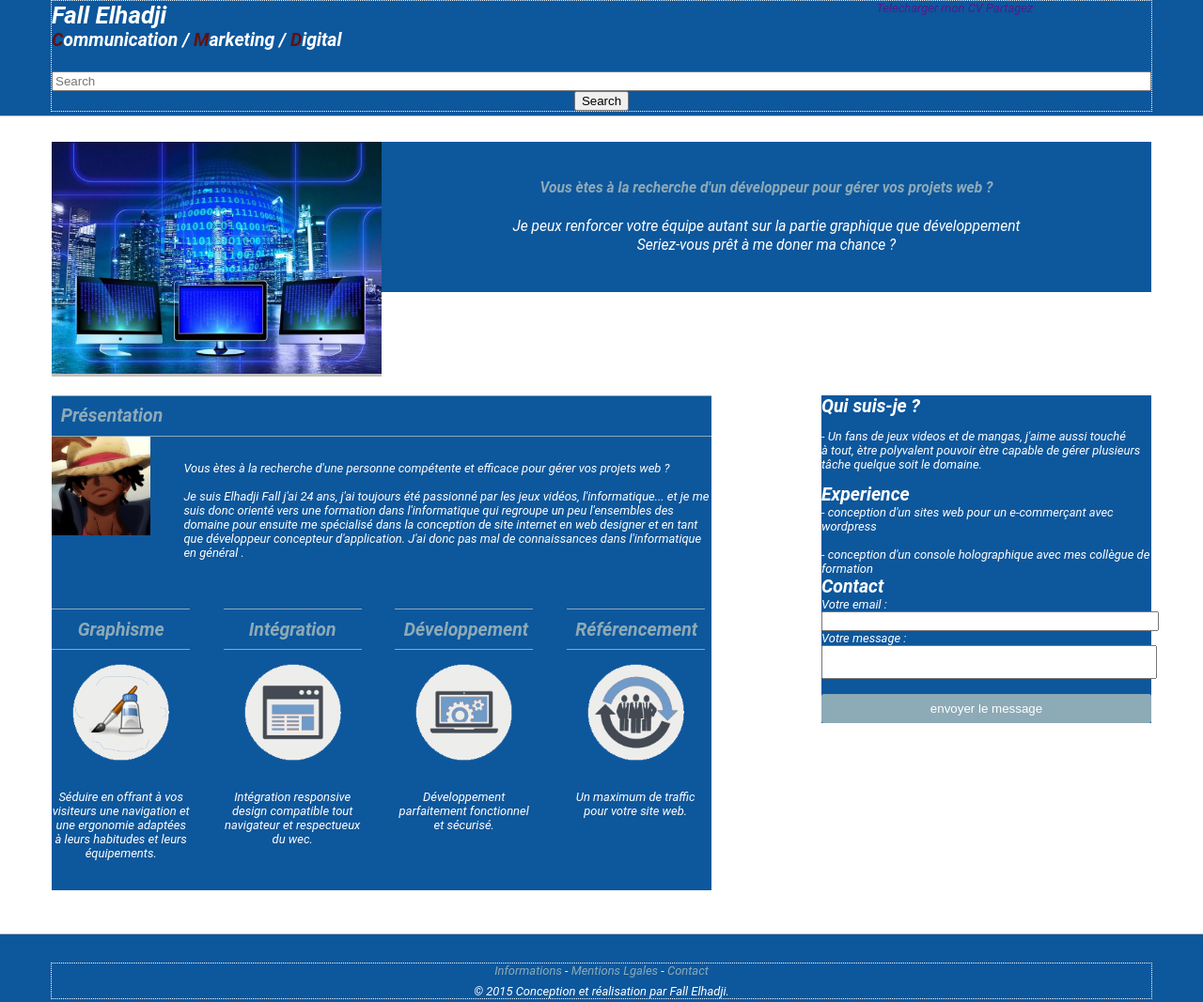
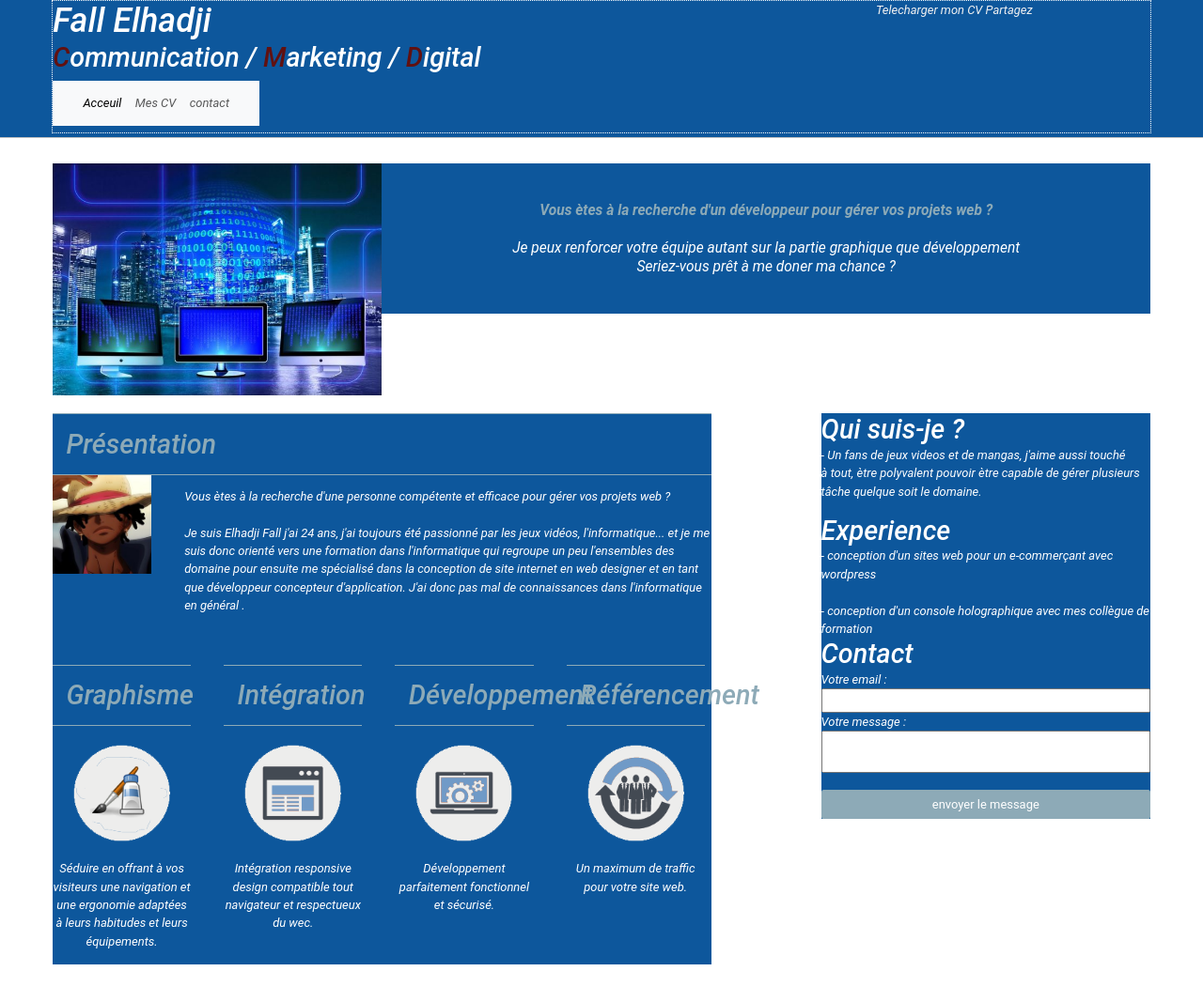
Before and after one commit to elhadjifall98/portefolio, a plain HTML site: page index.html in a window 1280 px wide. Shown: the top 1067 px of the page at 94% size. Drawn offline with nearby package versions, Linux system fonts and the light colour scheme.

Commit message:
nouvelle maj

```diff
--- a/index.html
+++ b/index.html
@@ -4,6 +4,8 @@
     <meta charset="UTF-8">
     <meta http-equiv="X-UA-Compatible" content="IE=edge">
     <meta name="viewport" content="width=device-width, initial-scale=1.0">
+    <link href="https://cdn.jsdelivr.net/npm/bootstrap@5.3.0/dist/css/bootstrap.min.css" rel="stylesheet" integrity="sha384-9ndCyUaIbzAi2FUVXJi0CjmCapSmO7SnpJef0486qhLnuZ2cdeRhO02iuK6FUUVM" crossorigin="anonymous">
+    <script defer src="https://cdn.jsdelivr.net/npm/bootstrap@5.3.0/dist/js/bootstrap.bundle.min.js" integrity="sha384-geWF76RCwLtnZ8qwWowPQNguL3RmwHVBC9FhGdlKrxdiJJigb/j/68SIy3Te4Bkz" crossorigin="anonymous"></script>
     <title>mon site</title>
     <link rel="stylesheet" href="style.css">
 </head>
@@ -21,18 +23,32 @@
                 <a href="">Partagez</a>
             </div>
             <div class="clear"></div>
-            <nav>
-                <ul>
-                    <nav class="navbar navbar-expand-lg navbar-light bg-light">
-                          <form class="form-inline my-2 my-lg-0">
-                            <input class="form-control mr-sm-2" type="search" placeholder="Search" aria-label="Search">
-                            <button class="btn btn-outline-success my-2 my-sm-0" type="submit">Search</button>
-                          </form>
-                        </div>
-                      </nav>
-                </ul>
-            </nav>
-        </div>
+            <div class="navbar">
+                <nav class="navbar navbar-expand-lg bg-body-tertiary">
+                    <div class="container-fluid">
+                      <a class="navbar-brand" href="#"></a>
+                      <button class="navbar-toggler" type="button" data-bs-toggle="collapse" data-bs-target="#navbarNav" aria-controls="navbarNav" aria-expanded="false" aria-label="Toggle navigation">
+                        <span class="navbar-toggler-icon"></span>
+                      </button>
+                      <div class="collapse navbar-collapse" id="navbarNav">
+                        <ul class="navbar-nav">
+                          <li class="nav-item">
+                            <a class="nav-link active" aria-current="page" href="#">Acceuil</a>
+                          </li>
+                          <li class="nav-item">
+                            <a class="nav-link" href="#">Mes CV</a>
+                          </li>
+                          <li class="nav-item">
+                            <a class="nav-link" href="#">contact</a>
+                          </li>
+                          <li class="nav-item">
+                            <a class="nav-link disabled"></a>
+                          </li>
+                        </ul>
+                      </div>
+                    </div>
+                  </nav>
+                </div>
     </header>
     <section>
         <div class="conteneur">
--- a/style.css
+++ b/style.css
@@ -162,6 +162,9 @@ padding: 0.5em;
 border-bottom: 1px solid;
 border-top: 1px solid;
 }
+a{
+    color: #F2F2F2;
+}
 .milieu-gauche-profil{ float: left; width: 15%; }
 .milieu-droite-profil{ float: left; margin-left: 5%; width: 80%; padding: 1em 0 0 0; }
 .milieu-bas-competences{  margin: 3em 0 0 0; }
```
